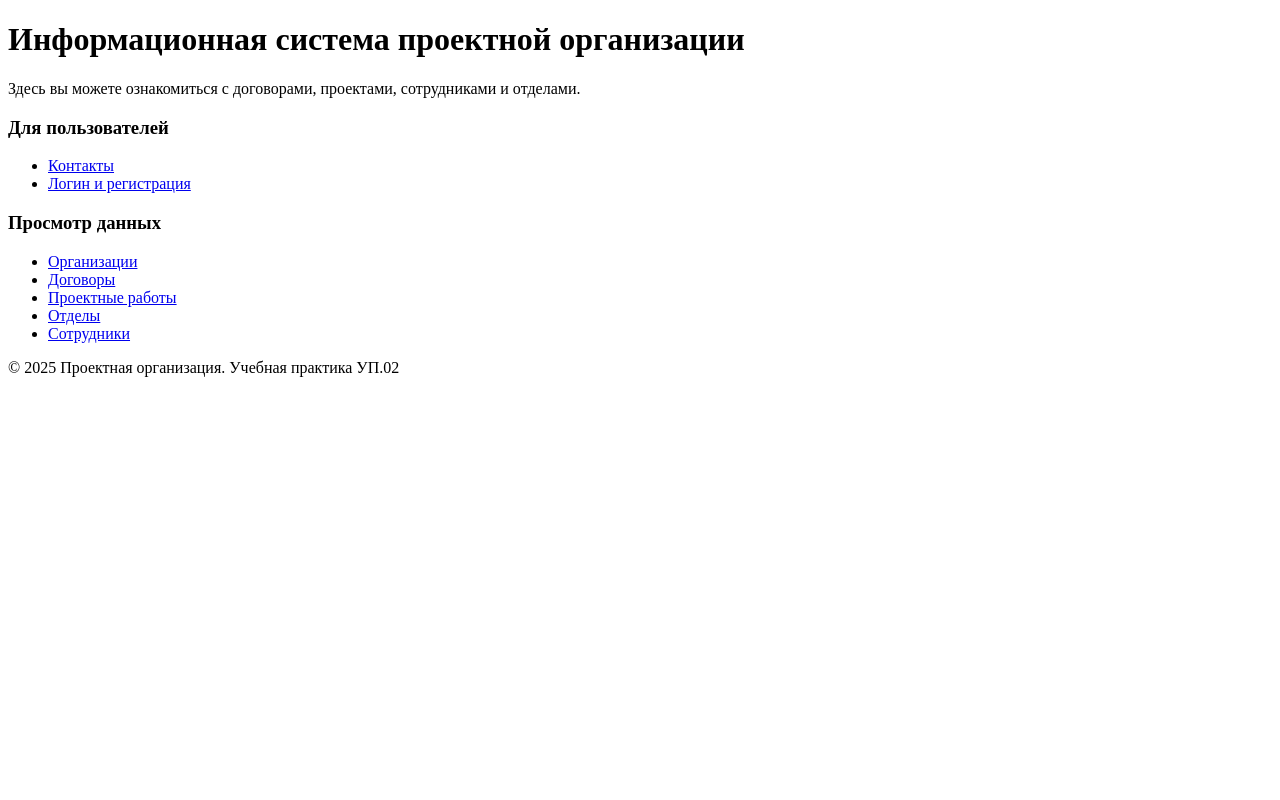
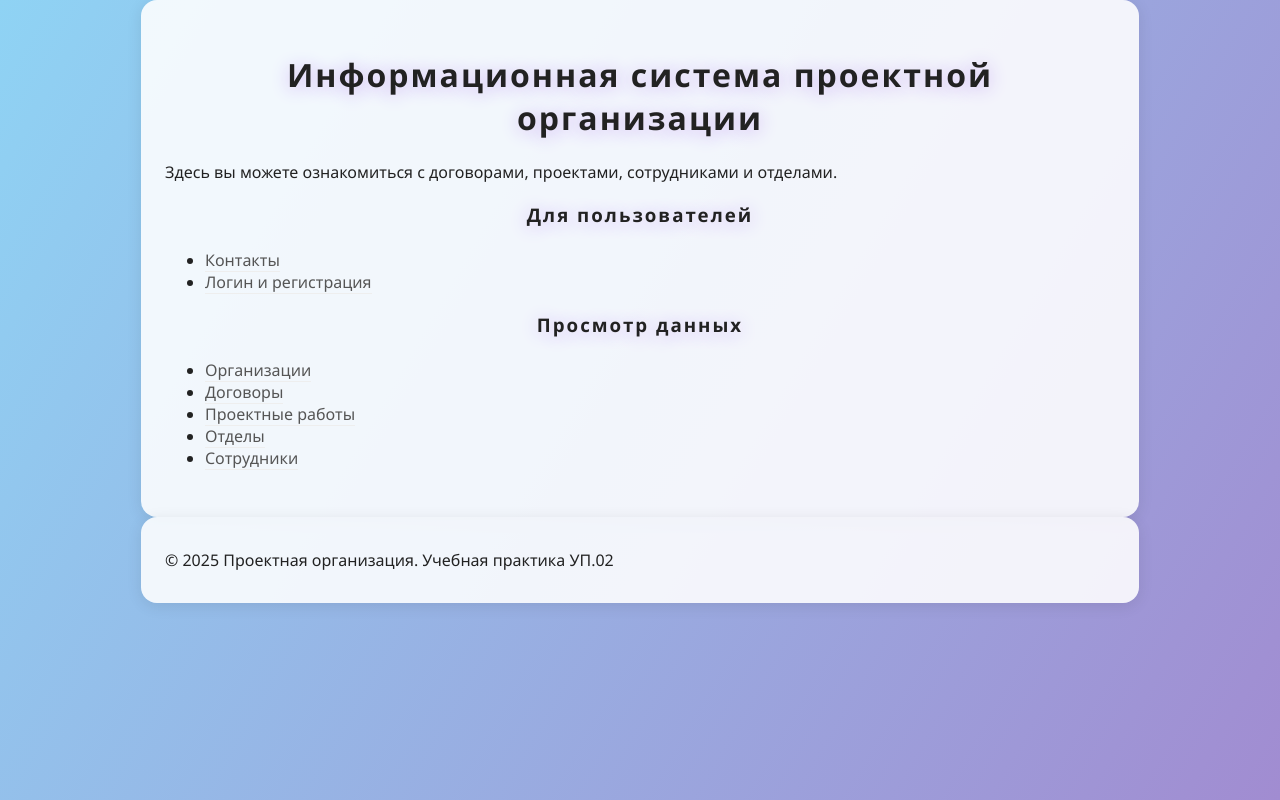
Before and after one commit to baikalith/yii2-project, a Yii app: template views/site/index.php in a window 1280 px wide. Run offline with PHP 8.4 and a stand-in for Yii, Linux system fonts and the light colour scheme; the template is opened without the code that fills it, so the values that code supplies are empty; some libraries are stand-ins or nearby versions.

Commit message:
крупное обновление стилей

```diff
--- a/config/db.php
+++ b/config/db.php
@@ -1,9 +1,8 @@
 <?php
-
 return [
     'class' => 'yii\db\Connection',
     'dsn' => 'mysql:host=localhost;dbname=project_db;charset=utf8',
-    'username' => 'root',
-    'password' => '',
+    'username' => 'turik',
+    'password' => 'Q1qqq',
     'charset' => 'utf8',
 ];
--- a/views/layouts/main.php
+++ b/views/layouts/main.php
@@ -15,10 +15,14 @@ BootstrapAsset::register($this);
 <html lang="<?= Yii::$app->language ?>" class="h-100">
 <head>
     <meta charset="<?= Yii::$app->charset ?>">
-    <meta name="viewport" content="width=device-width, initial-scale=1, shrink-to-fit=no">
+    <meta name="viewport" content="width=device-width, initial-scale=1">
     <?php $this->registerCsrfMetaTags() ?>
-    <title><?= Html::encode($this->title ?? 'Информационная система проектной организации') ?></title>
+    <title><?= Html::encode($this->title) ?></title>
     <?php $this->head() ?>
+
+    <!-- Подключаем наш кастомный CSS -->
+    <?= Html::cssFile('@web/css/site.css') ?>
+
 </head>
 <body class="d-flex flex-column h-100">
 <?php $this->beginBody() ?>
--- a/web/css/site.css
+++ b/web/css/site.css
@@ -1,88 +1,80 @@
-main > .container {
-    padding: 70px 15px 20px;
+body {
+    margin: 0;
+    min-height: 100vh;
+    font-family: 'Segoe UI', Tahoma, Geneva, Verdana, sans-serif;
+    color: #222;
+    background: linear-gradient(120deg, #8fd3f4 0%, #a18cd1 100%);
 }
 
-.footer {
-    background-color: #f5f5f5;
-    font-size: .9em;
-    height: 60px;
+/* Многоуровневый градиент для шапки */
+.navbar.bg-dark {
+    background: linear-gradient(90deg, rgba(230,230,230,0.95) 0%, rgba(192,192,200,0.98) 100%);
+    backdrop-filter: blur(8px);
+    color: #222 !important;
+    box-shadow: 0 8px 32px 0 rgba(31,38,135,0.10);
+    border-radius: 22px;
+    margin-top: 36px;
+    margin-bottom: 38px;
+    border: 1.5px solid #ececec;
+    transition: box-shadow 0.25s;
+    animation: fadeHeader 0.7s;
 }
 
-.footer > .container {
-    padding-right: 15px;
-    padding-left: 15px;
+/* Эффект акцентного свечения при наведении */
+.navbar.bg-dark:hover, .navbar.bg-dark:focus {
+    box-shadow: 0 8px 38px 0 rgba(135,122,240,0.22);
 }
 
-.not-set {
-    color: #c55;
-    font-style: italic;
+/* Контрастный чёрный текст и меню */
+.navbar .navbar-brand,
+.navbar .navbar-nav .nav-link {
+    color: #222 !important;
+    font-weight: 600;
+    font-size: 1.17rem;
+    letter-spacing: 1px;
+    text-shadow: 0 1px 4px #fff7;
+    transition: color 0.2s;
 }
 
-/* add sorting icons to gridview sort links */
-a.asc:after, a.desc:after {
-    content: '';
-    left: 3px;
-    display: inline-block;
-    width: 0;
-    height: 0;
-    border: solid 5px transparent;
-    margin: 4px 4px 2px 4px;
-    background: transparent;
+.navbar .navbar-nav .nav-link:hover {
+    color: #7b2ff2 !important;
 }
 
-a.asc:after {
-    border-bottom: solid 7px #212529;
-    border-top-width: 0;
+/* Красивое появление шапки */
+@keyframes fadeHeader {
+    0% { opacity: 0; transform: translateY(-30px) scale(0.97);}
+    60% { opacity: 1; transform: translateY(6px) scale(1.02);}
+    100% { opacity: 1; transform: translateY(0) scale(1);}
 }
 
-a.desc:after {
-    border-top: solid 7px #212529;
-    border-bottom-width: 0;
+/* Стиль контейнера */
+.container {
+    background: rgba(255,255,255,0.88);
+    border-radius: 16px;
+    box-shadow: 0 3px 16px rgba(0,0,0,0.09);
+    padding: 32px 24px;
+    max-width: 950px;
+    margin: 0 auto;
 }
 
-.grid-view th {
-    white-space: nowrap;
+/* Красивые заголовки */
+h1, h2, h3 {
+    text-align: center;
+    color: #222;
+    font-weight: 700;
+    letter-spacing: 2px;
+    margin-bottom: 22px;
+    text-shadow: 0 2px 18px #cdb4f6, 0 1px 6px #fff7;
 }
 
-.hint-block {
-    display: block;
-    margin-top: 5px;
-    color: #999;
+/* Ссылки в основном приглушённые, при наведении цветные */
+a {
+    color: #555;
+    text-decoration: none;
+    border-bottom: 1.5px solid #eee;
+    transition: color 0.22s, border-color 0.22s;
 }
-
-.error-summary {
-    color: #a94442;
-    background: #fdf7f7;
-    border-left: 3px solid #eed3d7;
-    padding: 10px 20px;
-    margin: 0 0 15px 0;
+a:hover {
+    color: #7b2ff2;
+    border-color: #7b2ff2;
 }
-
-/* align the logout "link" (button in form) of the navbar */
-.nav li > form > button.logout {
-    padding-top: 7px;
-    color: rgba(255, 255, 255, 0.5);
-}
-
-@media(max-width:767px) {
-    .nav li > form > button.logout {
-        display:block;
-        text-align: left;
-        width: 100%;
-        padding: 10px 0;
-    }
-}
-
-.nav > li > form > button.logout:focus,
-.nav > li > form > button.logout:hover {
-    text-decoration: none;
-    color: rgba(255, 255, 255, 0.75);
-}
-
-.nav > li > form > button.logout:focus {
-    outline: none;
-}
-
-.form-group {
-    margin-bottom: 1rem;
-}
```
Also changed, not shown: models/Department.php (renamed from models/Departament.php).
